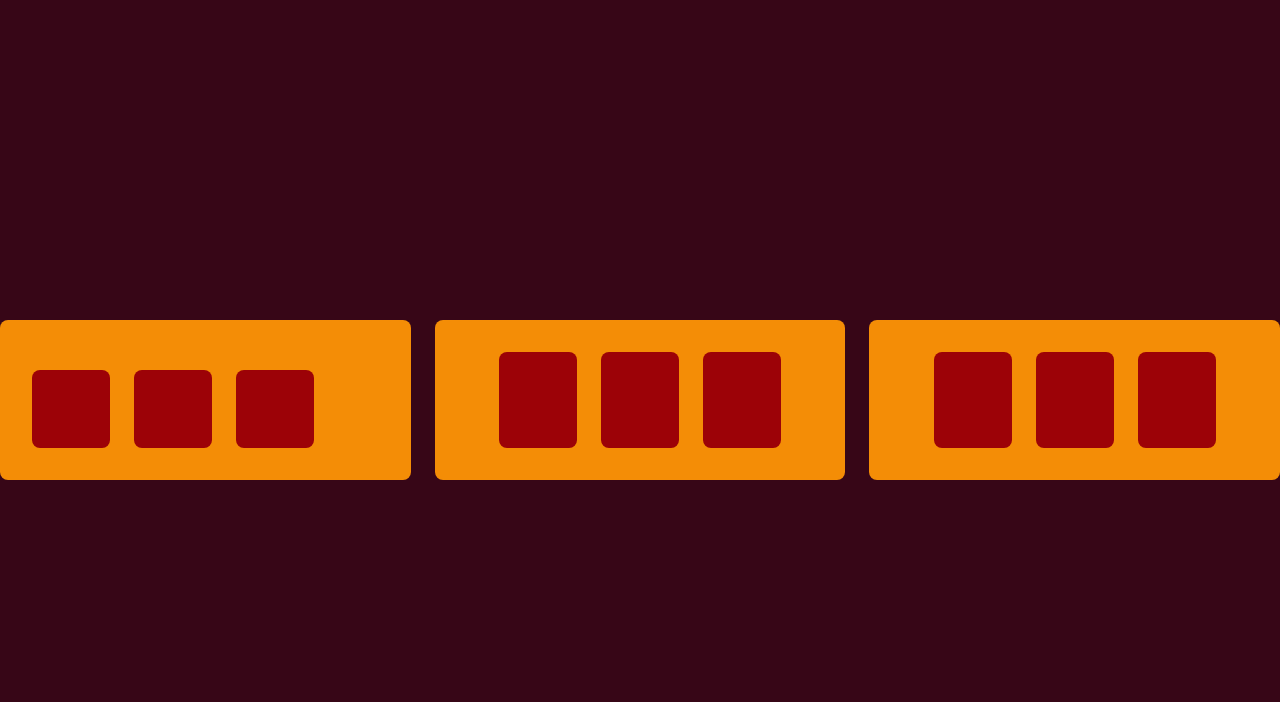
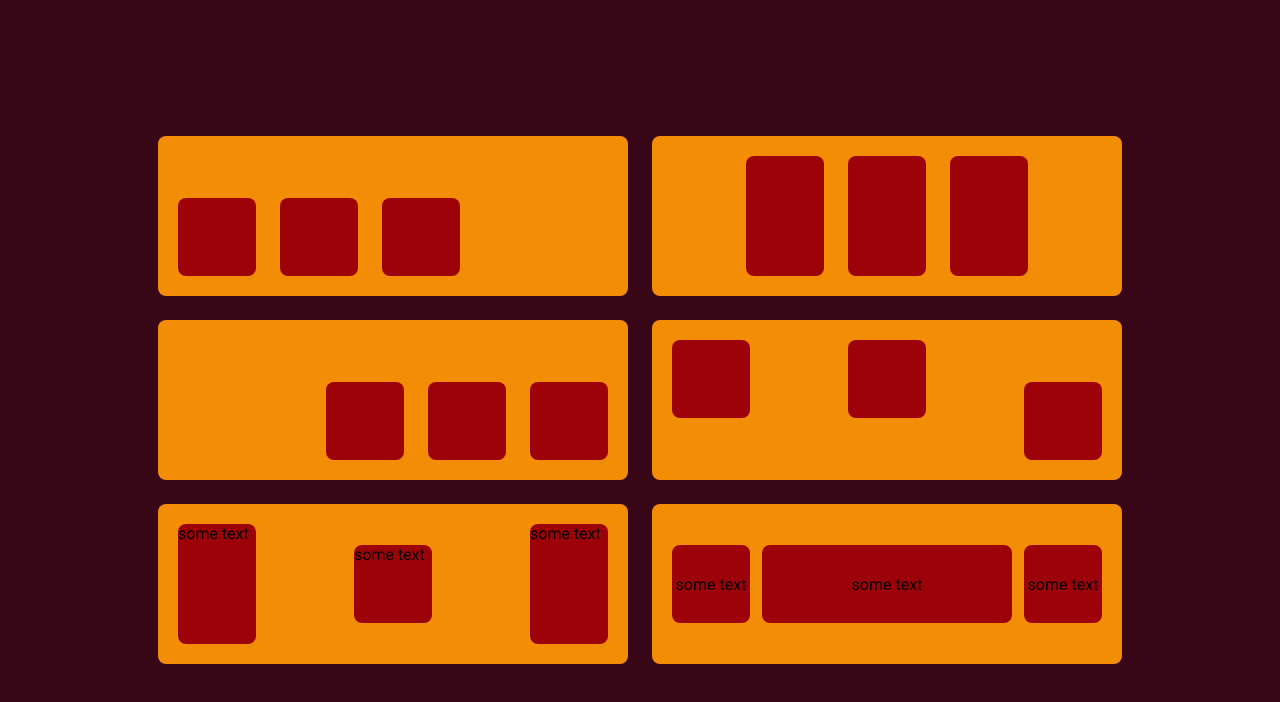
Before and after one commit to idohtml/assignment-flexbox, a plain HTML site: page index.html in a window 1280 px wide. Drawn offline with Linux system fonts and the light colour scheme.

Commit message:
first assignment complete

```diff
--- a/css/style.css
+++ b/css/style.css
@@ -93,12 +93,13 @@ select {
 
 /* CSS RESET ABOVE */
 
-/* CONTAINER */
-/* .container {
-  width: 1280px;
-  margin: 0 auto;
-  height: 100vh;
-} */
+/* GRID */
+.grid {
+  display: grid;
+  grid-template-columns: repeat(2, 1fr);
+  gap: 24px;
+  place-items: center;
+}
 
 /* FLEXBOX */
 .flexbox {
@@ -110,6 +111,7 @@ select {
   height: 100vh;
 }
 
+/* First box */
 .flex {
   display: flex;
   align-items: end;
@@ -121,16 +123,18 @@ select {
   width: 470px;
   height: 160px;
 
-  padding: 2rem;
+  padding: 20px;
 }
 
 .box {
+  display: flex;
   background-color: var(--clr-box);
+  border-radius: 8px;
   height: 78px;
   width: 78px;
-  border-radius: 8px;
 }
 
+/* Second box */
 .flex-2 {
   display: flex;
   align-items: stretch;
@@ -143,12 +147,127 @@ select {
   width: 470px;
   height: 160px;
 
-  padding: 2rem;
+  padding: 20px;
 }
 
 .box-2 {
   background-color: var(--clr-box);
+  border-radius: 8px;
   height: auto;
   width: 78px;
+}
+
+/* Third box */
+.flex-3 {
+  display: flex;
+  align-items: end;
+  justify-content: end;
+  gap: 24px;
+
+  background-color: var(--clr-secondary);
   border-radius: 8px;
+  overflow: hidden;
+  width: 470px;
+  height: 160px;
+
+  padding: 20px;
 }
+
+.box-3 {
+  background-color: var(--clr-box);
+  border-radius: 8px;
+  height: 78px;
+  width: 78px;
+}
+
+/* forth box */
+.flex-4 {
+  display: flex;
+  align-items: flex-start;
+  justify-content: space-between;
+  gap: 24px;
+
+  background-color: var(--clr-secondary);
+  border-radius: 8px;
+  overflow: hidden;
+  width: 470px;
+  height: 160px;
+
+  padding: 20px;
+}
+
+.flex-4 > .box-4:last-child {
+  /* margin-top: 40px; This is also a solution but without flexbox */
+  align-self: flex-end;
+}
+
+.box-4 {
+  background-color: var(--clr-box);
+  border-radius: 8px;
+  height: 78px;
+  width: 78px;
+}
+
+/* fifth box */
+.flex-5 {
+  display: flex;
+  align-items: center;
+  justify-content: space-between;
+  gap: 24px;
+
+  background-color: var(--clr-secondary);
+  border-radius: 8px;
+  overflow: hidden;
+  width: 470px;
+  height: 160px;
+
+  padding: 20px;
+}
+
+.box-5:first-child,
+.box-5:last-child {
+  align-self: stretch;
+}
+.box-5:nth-child(2) {
+  height: 78px;
+  width: 78px;
+}
+
+.box-5 {
+  background-color: var(--clr-box);
+  border-radius: 8px;
+  height: auto;
+  width: 78px;
+}
+
+/* Sixth box */
+.flex-6 {
+  display: flex;
+  flex-grow: 2;
+  align-items: center;
+  justify-content: center;
+  gap: 12px;
+
+  background-color: var(--clr-secondary);
+  border-radius: 8px;
+  overflow: hidden;
+  width: 470px;
+  height: 160px;
+
+  padding: 20px;
+}
+
+.box-6 {
+  display: flex;
+  align-items: center;
+  justify-content: center;
+
+  background-color: var(--clr-box);
+  border-radius: 8px;
+  height: 78px;
+  width: 78px;
+}
+
+.box-6:nth-child(2) {
+  width: 250px;
+}
--- a/index.html
+++ b/index.html
@@ -8,8 +8,8 @@
     <title>Flexbox Practice</title>
   </head>
   <body>
-    <main>
-      <div class="flexbox">
+    <main class="flexbox">
+      <div class="grid">
         <div class="flex">
           <div class="box"></div>
           <div class="box"></div>
@@ -20,10 +20,25 @@
           <div class="box-2"></div>
           <div class="box-2"></div>
         </div>
-        <div class="flex-2">
-          <div class="box-2"></div>
-          <div class="box-2"></div>
-          <div class="box-2"></div>
+        <div class="flex-3">
+          <div class="box-3"></div>
+          <div class="box-3"></div>
+          <div class="box-3"></div>
+        </div>
+        <div class="flex-4">
+          <div class="box-4"></div>
+          <div class="box-4"></div>
+          <div class="box-4"></div>
+        </div>
+        <div class="flex-5">
+          <div class="box-5">some text</div>
+          <div class="box-5">some text</div>
+          <div class="box-5">some text</div>
+        </div>
+        <div class="flex-6">
+          <div class="box-6">some text</div>
+          <div class="box-6">some text</div>
+          <div class="box-6">some text</div>
         </div>
       </div>
     </main>
```
